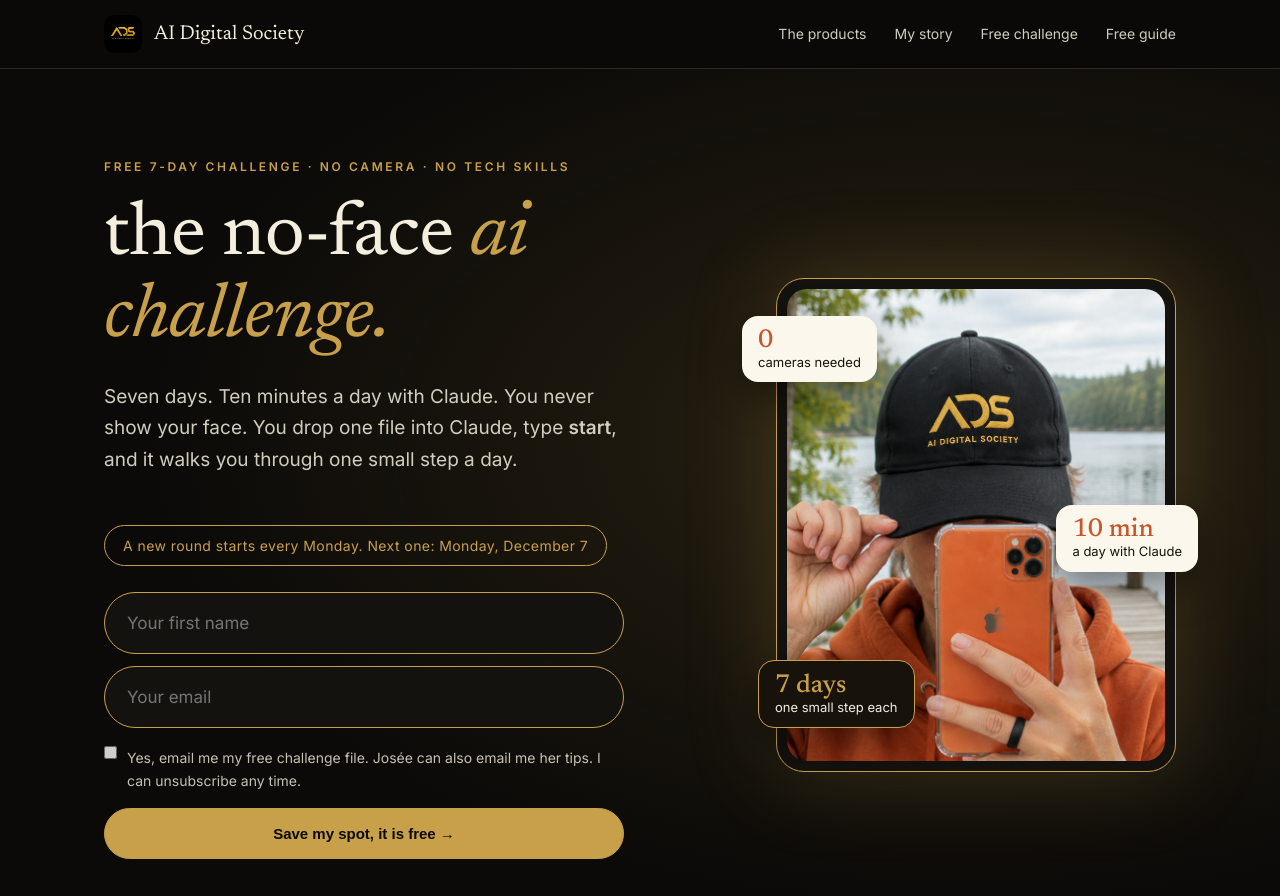
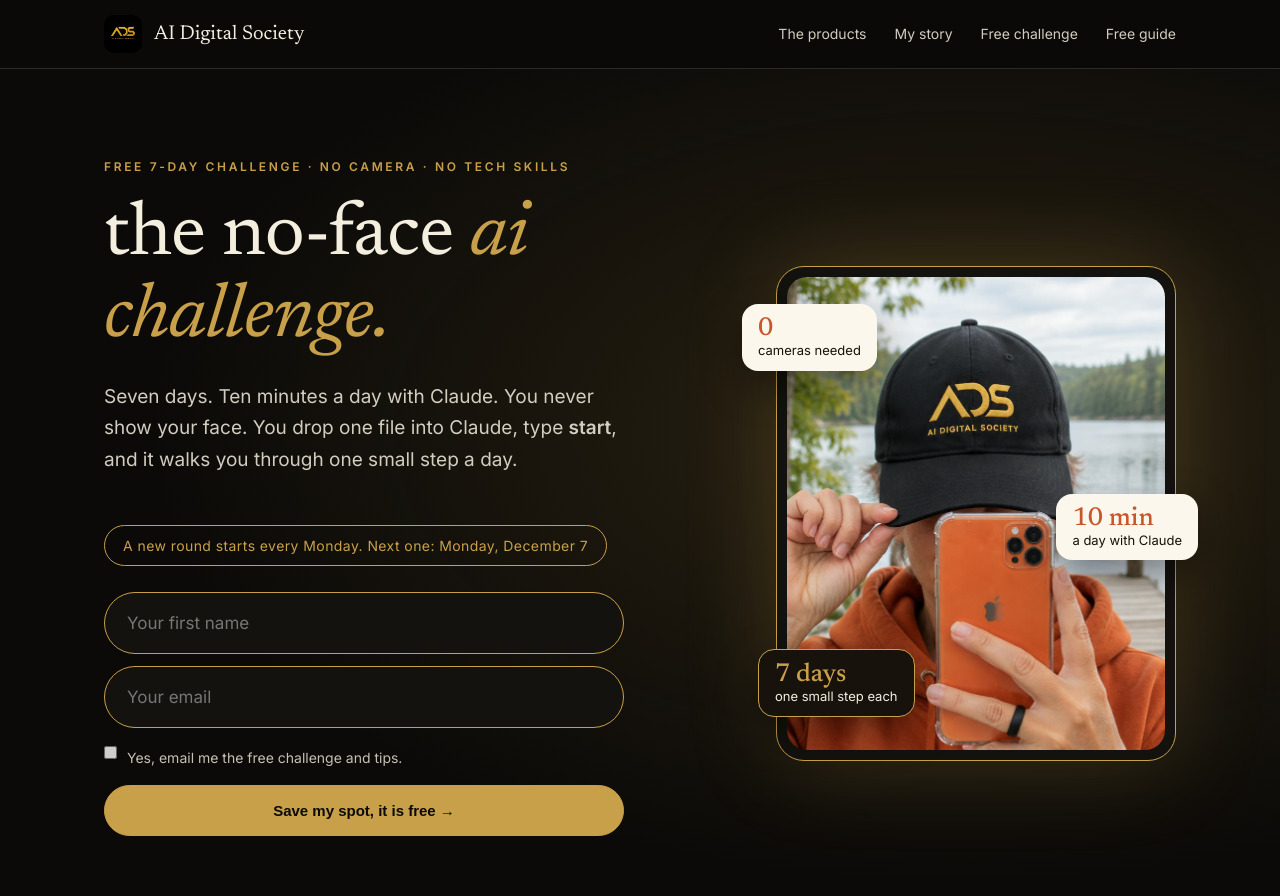
Before and after one commit to jaybee17/aidigitalsociety-site, a plain HTML site: page challenge.html in a window 1280 px wide. Shown: the top 896 px of the page. Drawn offline with Linux system fonts and the light colour scheme.

Commit message:
Simpler tick box wording
Co-Authored-By: Claude Fable 5.2 <noreply@anthropic.com>

```diff
--- a/challenge.html
+++ b/challenge.html
@@ -135,7 +135,7 @@ section.dark{background:var(--black);color:var(--cream);padding:78px 0}
       <input type="text" id="fg-name" placeholder="Your first name" aria-label="Your first name" autocomplete="given-name" maxlength="60" required>
       <input type="email" id="fg-email" placeholder="Your email" aria-label="Your email" required>
       <input type="text" id="fg-website" name="website" style="display:none" tabindex="-1" autocomplete="off">
-      <label><input type="checkbox" id="fg-consent"> Yes, email me my free challenge file. Jos&eacute;e can also email me her tips. I can unsubscribe any time.</label>
+      <label><input type="checkbox" id="fg-consent"> Yes, email me the free challenge and tips.</label>
       <button class="btn btn-gold" id="fg-btn" type="submit">Save my spot, it is free &rarr;</button>
       <div class="fg-msg" id="fg-msg"></div>
     </form>
```
Also changed, not shown: free-guide.html (+1 -1 lines).
